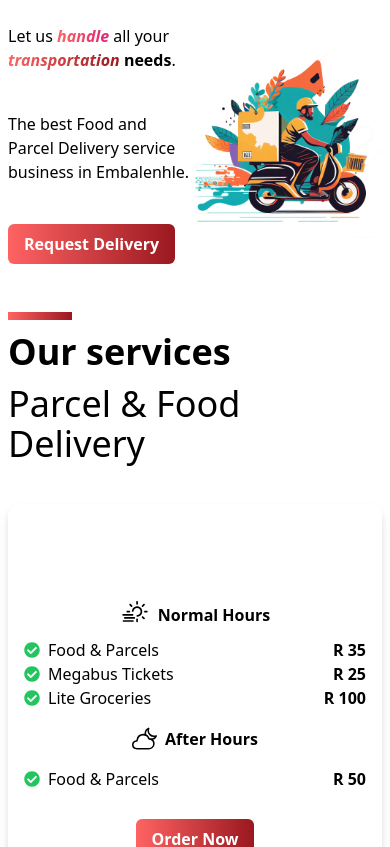
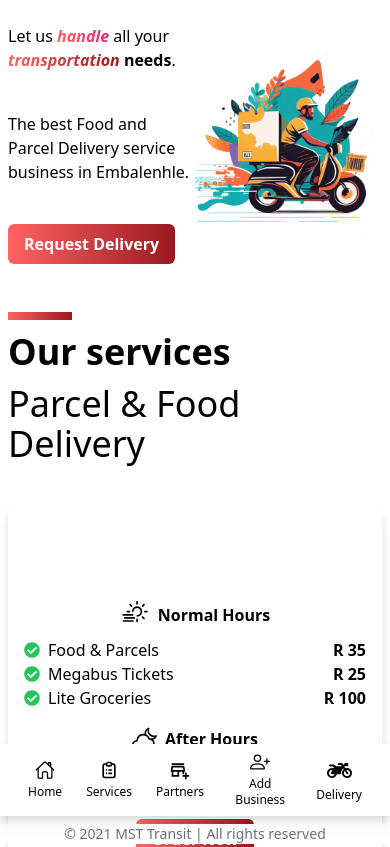
Before and after one commit to refilwe-tech/Mst-Transit, a React (Vite) app in the folder mst-transit-web/: page / in a window 390 px wide. Shown: the top 847 px of the page. Built offline with nearby package versions, Linux system fonts and the light colour scheme.

Commit message:
Footer added

```diff
--- a/mst-transit-web/src/components/common/card.tsx
+++ b/mst-transit-web/src/components/common/card.tsx
@@ -4,6 +4,7 @@ import { CONTACTS } from "../../contants";
 import { FaCheckCircle } from "react-icons/fa";
 import { WiDayLightWind } from "react-icons/wi";
 import { IoCloudyNightOutline } from "react-icons/io5";
+
 interface CardProps {
   title: string;
   number: string;
--- /dev/null
+++ b/mst-transit-web/src/components/common/footer.tsx
@@ -0,0 +1,51 @@
+import { IoHomeOutline, IoHome } from "react-icons/io5";
+import { HiOutlineClipboardList, HiClipboardList } from "react-icons/hi";
+import { FaMotorcycle, FaRegHandshake } from "react-icons/fa";
+import { MdAddBusiness, MdOutlineAddBusiness } from "react-icons/md";
+import { FaHandshake } from "react-icons/fa6";
+import { BsPersonPlusFill, BsPersonPlus } from "react-icons/bs";
+import { ROUTES, ROUTE_IDS } from "../../contants";
+import { Link } from "react-router-dom";
+export const Footer = () => {
+  return (
+    <footer className="bottom-0 w-full sticky flex flex-col items-center gap-2 md:hidden ">
+      <section className="flex items-center gap-2 bg-white drop-shadow-lg w-full justify-between px-5">
+        <Link
+          to={ROUTE_IDS.aboutUs}
+          className="p-2 flex items-center flex-col gap-1"
+        >
+          <IoHomeOutline size={20} />
+          <p className="text-xs text-center">Home</p>
+        </Link>
+        <Link
+          to={ROUTE_IDS.services}
+          className="p-2 flex items-center flex-col gap-1"
+        >
+          <HiOutlineClipboardList size={20} />
+          <p className="text-xs text-center">Services</p>
+        </Link>
+        <Link
+          to={ROUTE_IDS.businesses}
+          className="p-2 flex items-center flex-col gap-1"
+        >
+          <MdOutlineAddBusiness size={20} />
+          <p className="text-xs text-center">Partners</p>
+        </Link>
+        <Link
+          to={ROUTES.partners}
+          className="p-2 flex items-center flex-col gap-1"
+        >
+          <BsPersonPlus size={20} />
+          <p className="text-xs text-center">Add Business</p>
+        </Link>
+        <button className="p-2 flex items-center flex-col gap-1">
+          <FaMotorcycle size={25} />
+          <p className="text-xs text-center">Delivery</p>
+        </button>
+      </section>
+      <p className="text-center w-full bg-white text-sm text-gray-500">
+        &copy; 2021 MST Transit | All rights reserved
+      </p>
+    </footer>
+  );
+};
--- a/mst-transit-web/src/components/common/index.ts
+++ b/mst-transit-web/src/components/common/index.ts
@@ -3,3 +3,4 @@ export * from "./nav";
 export * from "./heading";
 export * from "./card";
 export * from "./carousel";
+export * from "./footer";
--- a/mst-transit-web/src/components/templates/app-layout.tsx
+++ b/mst-transit-web/src/components/templates/app-layout.tsx
@@ -1,11 +1,12 @@
 import { FC, PropsWithChildren } from "react";
-import { Nav } from "..";
+import { Footer, Nav } from "..";
 
 export const AppLayout: FC<PropsWithChildren> = ({ children }) => {
   return (
     <main className="flex flex-col">
       <Nav />
       <section className="px-2 lg:px-16 w-full">{children}</section>
+      <Footer />
     </main>
   );
 };
--- a/mst-transit-web/src/contants/index.ts
+++ b/mst-transit-web/src/contants/index.ts
@@ -1,3 +1,15 @@
 export const CONTACTS = {
   whatsapp: "https://wa.link/a4uw6b",
 };
+
+export const ROUTES = {
+  home: "/",
+  partners: "/partners",
+};
+
+export const ROUTE_IDS = {
+  aboutUs: "#about-us",
+  services: "#services",
+  businesses: "#businesses",
+  contact: "#contact-us",
+};
```
